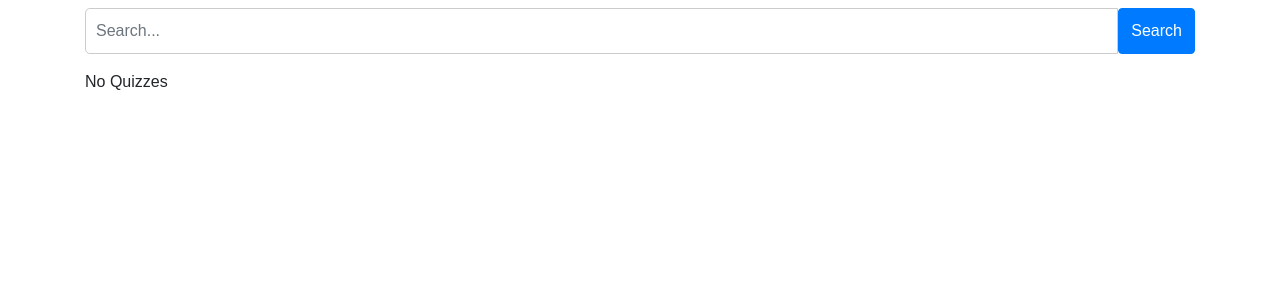
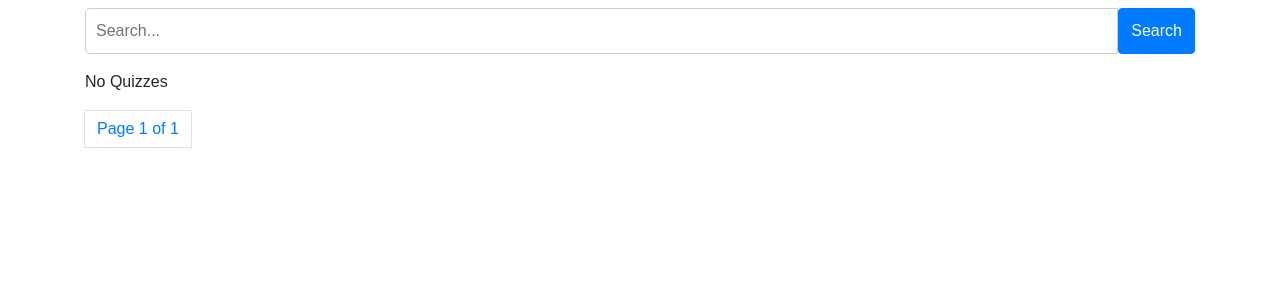
Before and after one commit to AdelinCraciunesc/django_quiz_app, a Django app: page / in a window 1280 px wide. Shown: the part 148-448 px from the top of the page. Run offline with Django 5.2, Linux system fonts and the light colour scheme; the visitor is signed in with stand-in values (Sample User, id 1); data that the repository does not hold is empty; some libraries are stand-ins or nearby versions.

Commit message:
Pagination for quizzes

```diff
--- a/quiz/views.py
+++ b/quiz/views.py
@@ -6,6 +6,7 @@ from django.contrib import messages
 from django.forms import inlineformset_factory
 from .models import *
 from .forms import *
+from django.core.paginator import Paginator
 # Create your views here.
 @login_required(login_url='login')
 def home(request):
@@ -14,7 +15,10 @@ def home(request):
     search_query = request.GET.get('search')
     if search_query:
         all_quiz = Quiz.objects.filter(name__icontains=search_query)
-    return render(request, 'home.html', {'user': user, 'quizzes': all_quiz})
+    paginator = Paginator(all_quiz, 10)
+    page_number = request.GET.get('page')
+    page_obj = paginator.get_page(page_number)
+    return render(request, 'home.html', {'user': user, 'quizzes': page_obj})
 
 def login(request):
     if request.method == 'POST':
--- a/templates/home.html
+++ b/templates/home.html
@@ -38,5 +38,21 @@
     {% else %}
     <p> No Quizzes </p>
     {% endif %}
+    <!-- Pagination -->
+    <nav aria-label="Page navigation example">
+        <ul class="pagination">
+            {% if quizzes.has_previous %}
+            <li class="page-item">
+                <a class="page-link" href="?page={{ quizzes.previous_page_number }}">Previous</a>
+            </li>
+            {% endif %}
+            <span class="page-link">Page {{ quizzes.number }} of {{ quizzes.paginator.num_pages }}</span>
+            {% if quizzes.has_next %}
+            <li class="page-item">
+                <a class="page-link" href="?page={{ quizzes.next_page_number }}">Next</a>
+            </li>
+            {% endif %}
+        </ul>
+    </nav>
 </div>
 {% endblock %}
```
